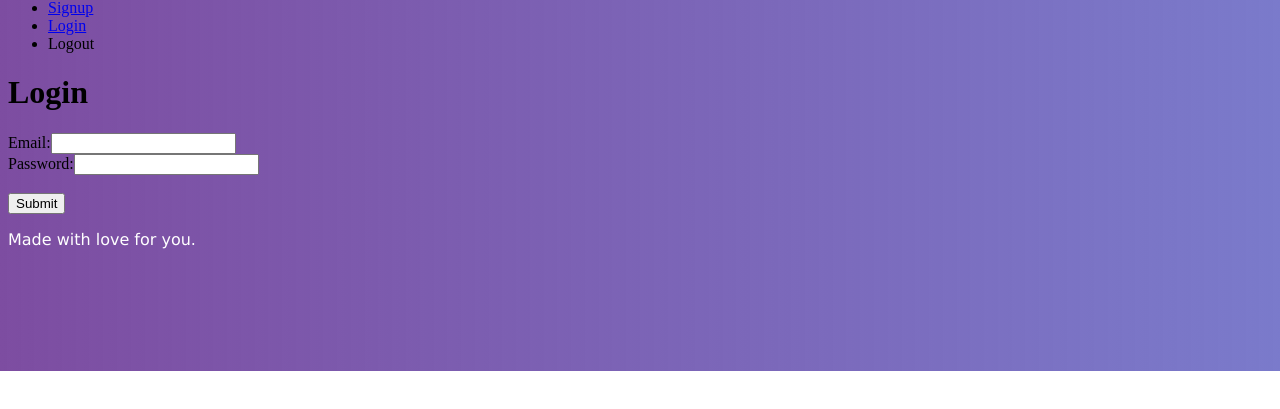
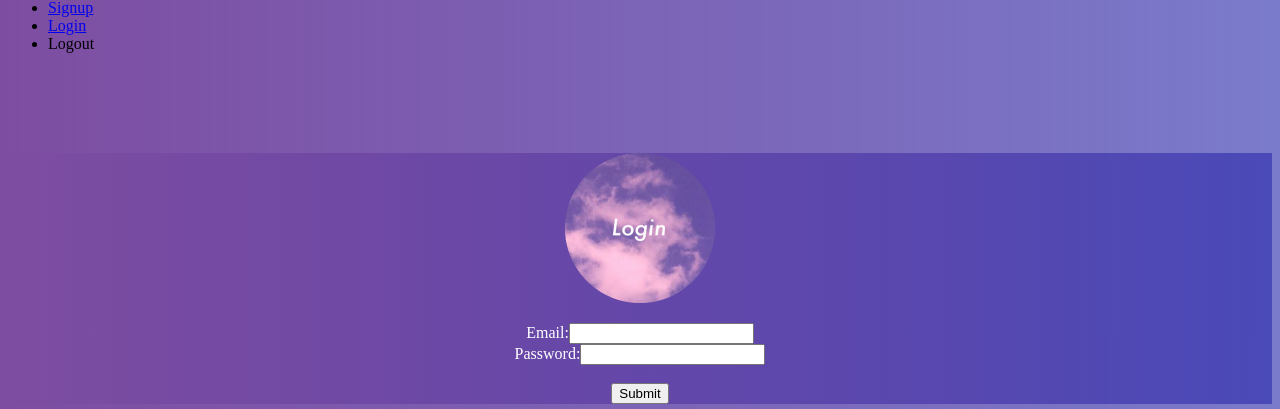
Before and after one commit to kellykaufman/Infinite-Loop-frontend, a Vue app: page /login in a window 1280 px wide. Shown: the part 429-838 px from the top of the page. Before the commit the page ends 800 px from the top, so only its background shows below. Built offline with nearby package versions, Linux system fonts and the light colour scheme; the HTML template or start-up script is replaced by a standard one.

Commit message:
Makes login page pretty

```diff
--- a/src/App.vue
+++ b/src/App.vue
@@ -73,7 +73,7 @@
     </header>
 
     <router-view />
-    <footer>
+    <!-- <footer>
       <div class="container text-center p-4">
         <p class="mb-0">
           Made with
@@ -81,7 +81,7 @@
           love for you.
         </p>
       </div>
-    </footer>
+    </footer> -->
   </div>
 </template>
 
--- a/src/views/Login.vue
+++ b/src/views/Login.vue
@@ -1,7 +1,8 @@
 <template>
-  <div class="container login">
+  <div class="container-login">
     <form v-on:submit.prevent="submit()">
-      <h1>Login</h1>
+      <div class="center-pretty">
+        <img class="image" src="../assets/Loginphoto.png" alt="image" />
         <ul>
           <li v-for="error in errors" v-bind:key="error">{{ error }}</li>
         </ul>
@@ -19,6 +20,7 @@
           type="submit"
           value="Submit"
         />
+      </div>
     </form>
   </div>
 </template>
@@ -53,3 +55,17 @@ export default {
   },
 };
 </script>
+
+<style>
+.container-login {
+  margin-top: 100px;
+  color: white;
+
+  /* Google fonts: Font-Family */
+  background-image: linear-gradient(
+    to left,
+    rgba(46, 46, 173, 0.635),
+    rgb(125, 77, 161)
+  );
+}
+</style>
--- a/src/views/Signup.vue
+++ b/src/views/Signup.vue
@@ -61,10 +61,11 @@
 <style>
 .signup {
   text-align: center;
+  color: white;
 }
 .center-pretty {
   text-align: center;
-  margin-left: 350px;
+  /* margin-left: 350px; */
 }
 
 .please-work {
```
Also changed, not shown: src/assets/Loginphoto.png (added). Lines whose indentation alone changed are shown as unchanged.
